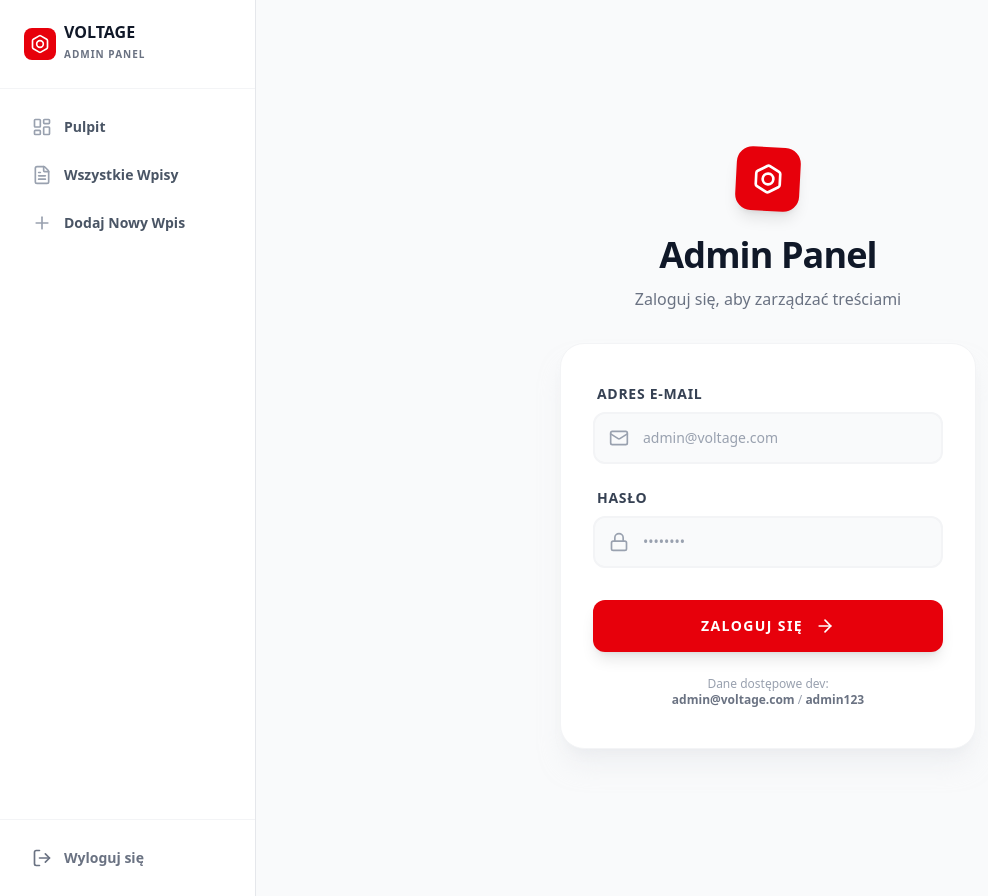
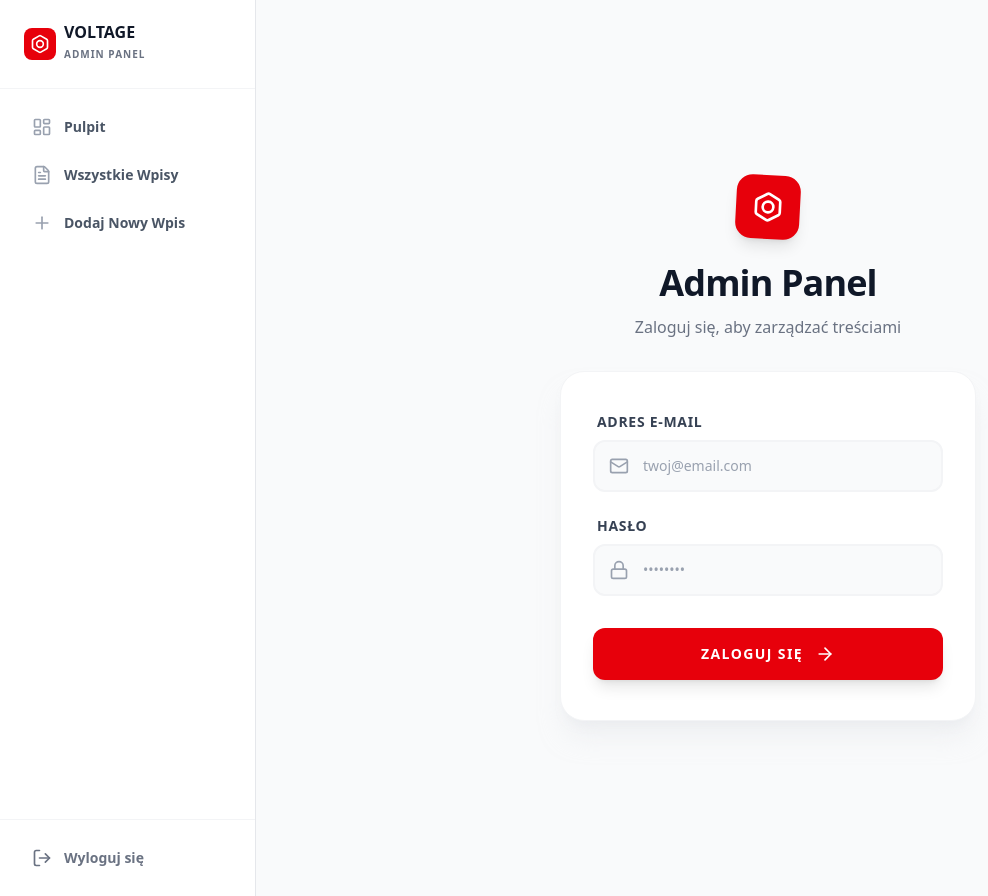
Before and after one commit to Maciejowskii/rafalmajewskiwebpage, a Next.js app: page /admin/login in a window 1280 px wide. Shown: the whole page, without its empty margins (0-988 px from the left). Built offline with nearby package versions, Linux system fonts and the light colour scheme; no server answers.

Commit message:
chore: remove debug credentials from login page

```diff
--- a/src/app/admin/login/page.tsx
+++ b/src/app/admin/login/page.tsx
@@ -64,7 +64,7 @@ export default function LoginPage() {
                   autoComplete="email"
                   required
                   className="block w-full pl-12 bg-gray-50 border-2 border-gray-100 rounded-xl py-3.5 text-gray-900 font-medium placeholder-gray-400 focus:outline-none focus:ring-0 focus:border-red-600 transition-all sm:text-sm"
-                  placeholder="admin@voltage.com"
+                  placeholder="twoj@email.com"
                 />
               </div>
             </div>
@@ -95,11 +95,6 @@ export default function LoginPage() {
             <div className="pt-2">
               <SubmitButton />
             </div>
-
-            <p className="text-xs text-gray-400 text-center font-medium mt-6">
-              Dane dostępowe dev: <br/>
-              <span className="font-bold text-gray-500">admin@voltage.com</span> / <span className="font-bold text-gray-500">admin123</span>
-            </p>
           </form>
         </div>
       </div>
```
